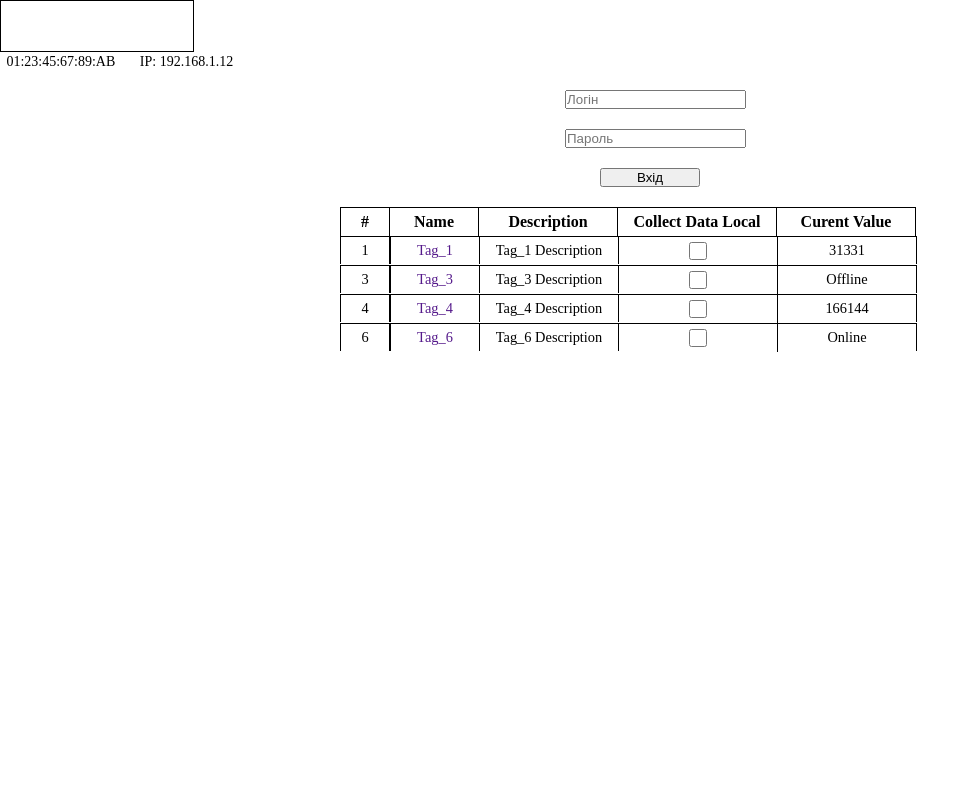
After one commit to IncognitoCode/project, a PHP site: page / in a window 1280 px wide. The commit adds this page. Shown: the whole page, without its empty margins (0-980 px from the left). Run offline with PHP 8.4, Linux system fonts and the light colour scheme.

Commit message:
add function chek for form

```diff
--- a/css/style.css
+++ b/css/style.css
@@ -108,3 +108,28 @@ input[name='check']{
 	width: 18px;
 	height: 18px;
 }
+#wrapper{
+	width: 900px;
+	margin: auto;
+}
+#wrapperlog{
+	width: 150px;
+	margin: auto;
+}
+#wrappersub{
+	width: 10px;
+	margin: auto;
+}
+input[name='pass']{
+	margin-top: 20px;
+}
+input[name='sbm']{
+	width: 100px;
+	margin-top: 20px;
+	margin-left: 35px;
+}
+#onver{
+	width: 600px;
+	margin: auto;
+	margin-top: 20px;
+}
--- /dev/null
+++ b/index.php
@@ -0,0 +1,92 @@
+<html>
+    <title>Main</title>
+    <link href="css/style.css" type="text/css" rel="stylesheet">
+    <script>
+        function check() {
+            var arr = document.getElementsByName("login");
+            if (arr[0].value == "")
+                return false;
+            arr = document.getElementsByName("pass");
+            if (arr[0].value == "")
+                return false;
+            return true;
+        }
+    </script>
+    <body>
+        <div id="header">
+            <div id="logo"></div>
+        </div>
+        <div class="clr"></div>
+        <div id="subHeader">
+            <p>01:23:45:67:89:AB &nbsp; &nbsp; &nbsp; IP: 192.168.1.12</p>
+        </div><br/>
+        <div id="wrapper">
+            <form name="form" action="" method="post" onsubmit="return check()">
+            <div id="wrapperlog">
+                <input type="text" name="login" placeholder="Логін"/><br/>
+                <input type="password" name="pass" placeholder="Пароль"/><br/>
+                <input type="submit" name="sbm" value="Вхід"/>
+            </div>
+            </form>
+            <div id="onver">
+                <div id="tableHeader">
+                    <h1 style="width: 20px">#</h1>
+                    <h1 style="width: 60px">Name</h1>
+                    <h1 style="width: 110px">Description</h1>
+                    <h1 style="width: 130px">Collect Data Local</h1>
+                    <h1 style="width: 110px">Curent Value</h1>
+                </div>
+
+                <div class="clr"></div>
+
+                <div class="tableRow">
+                    <h2 style="width: 20px">1</h2>
+                    <a href=""><h2 style="width: 60px">Tag_1</h2></a>
+                    <h2 style="width: 110px">Tag_1 Description</h2>
+                    <h2 style="width: 130px">
+                        <input name="check" type="checkbox"/>
+                    </h2>
+                    <h2 style="width: 110px"> 31331</h2>
+                </div>
+
+                <div class="clr"></div>
+
+                <div class="tableRow">
+                    <h2 style="width: 20px">3</h2>
+                    <a href=""><h2 style="width: 60px">Tag_3</h2></a>
+                    <h2 style="width: 110px">Tag_3 Description</h2>
+                    <h2 style="width: 130px">
+                        <input name="check" type="checkbox"/>
+                    </h2>
+                    <h2 style="width: 110px">Offline</h2>
+                </div>
+
+                <div class="clr"></div>
+
+                <div class="tableRow">
+                    <h2 style="width: 20px">4</h2>
+                    <a href=""><h2 style="width: 60px">Tag_4</h2></a>
+                    <h2 style="width: 110px">Tag_4 Description</h2>
+                    <h2 style="width: 130px">
+                        <input name="check" type="checkbox"/>
+                    </h2>
+                    <h2 style="width: 110px">166144</h2>
+                </div>
+
+                <div class="clr"></div>
+
+
+                <div class="tableRow">
+                    <h2 style="width: 20px">6</h2>
+                    <a href=""><h2 style="width: 60px">Tag_6</h2></a>
+                    <h2 style="width: 110px">Tag_6 Description</h2>
+                    <h2 style="width: 130px">
+                        <input name="check" type="checkbox"/>
+                    </h2>
+                    <h2 style="width: 110px">Online</h2>
+                </div>
+                <div class="clr"></div>
+        </div>
+
+    </body>
+</html>
```
Also changed, not shown: Job(adminka)/index.html (added, +10 -0 lines).
